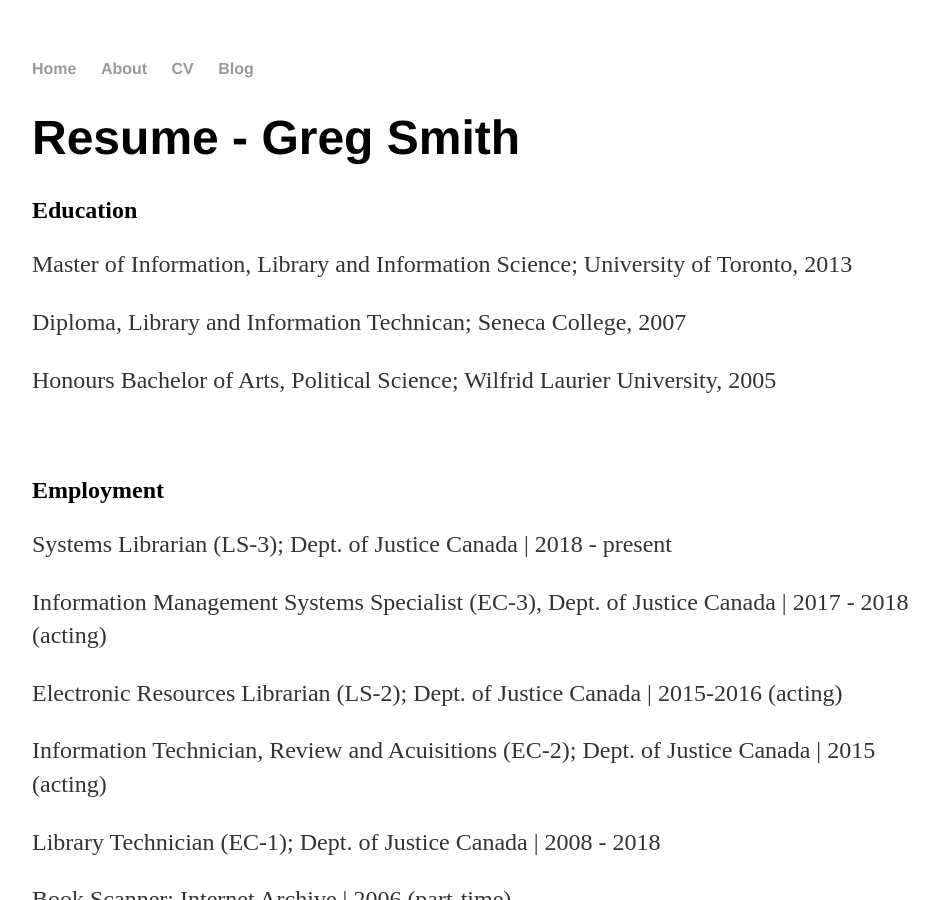
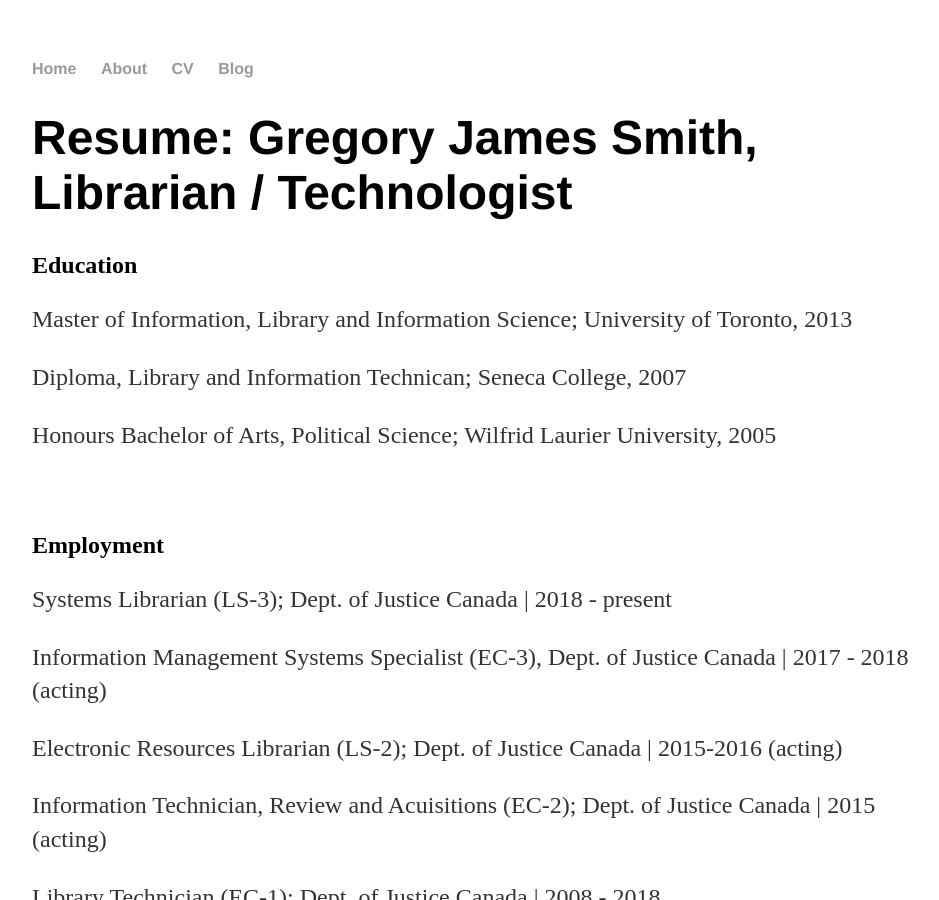
Before and after one commit to onshisan/onshisan.github.io, a Jekyll site: the page built from cv/index.html, in a window 1280 px wide and 900 px high. Shown: the whole window, without its empty margins (160-1099 px from the left). Built offline with Jekyll 4.4.1, drawn with Linux system fonts in a browser that asks for light colours.

Commit message:
Update resume.html
Refine main heading

```diff
--- a/_includes/resume.html
+++ b/_includes/resume.html
@@ -1,4 +1,4 @@
-<h1>Resume - Greg Smith</h1>
+<h1>Resume: Gregory James Smith, Librarian / Technologist</h1>
 
 	<h2>Education</h2>
 	<p>Master of Information, Library and Information Science; University of Toronto, 2013</p>
```
